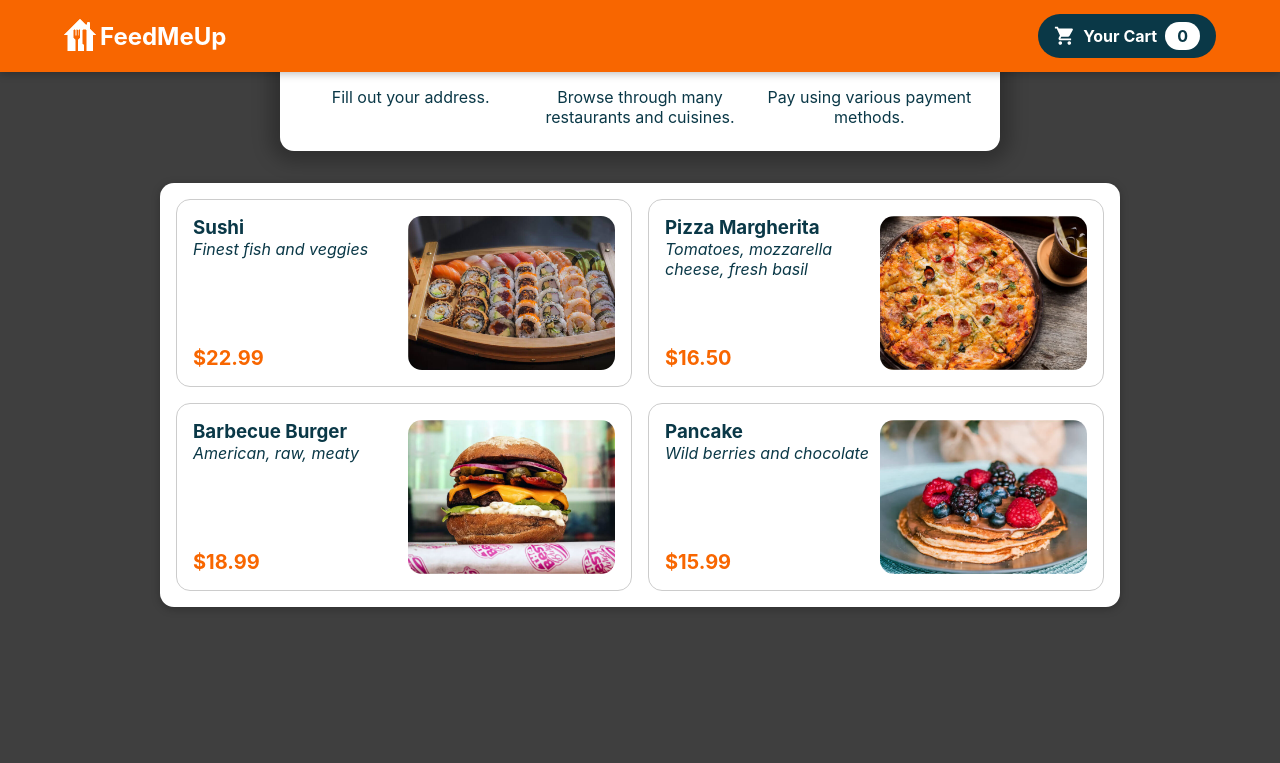
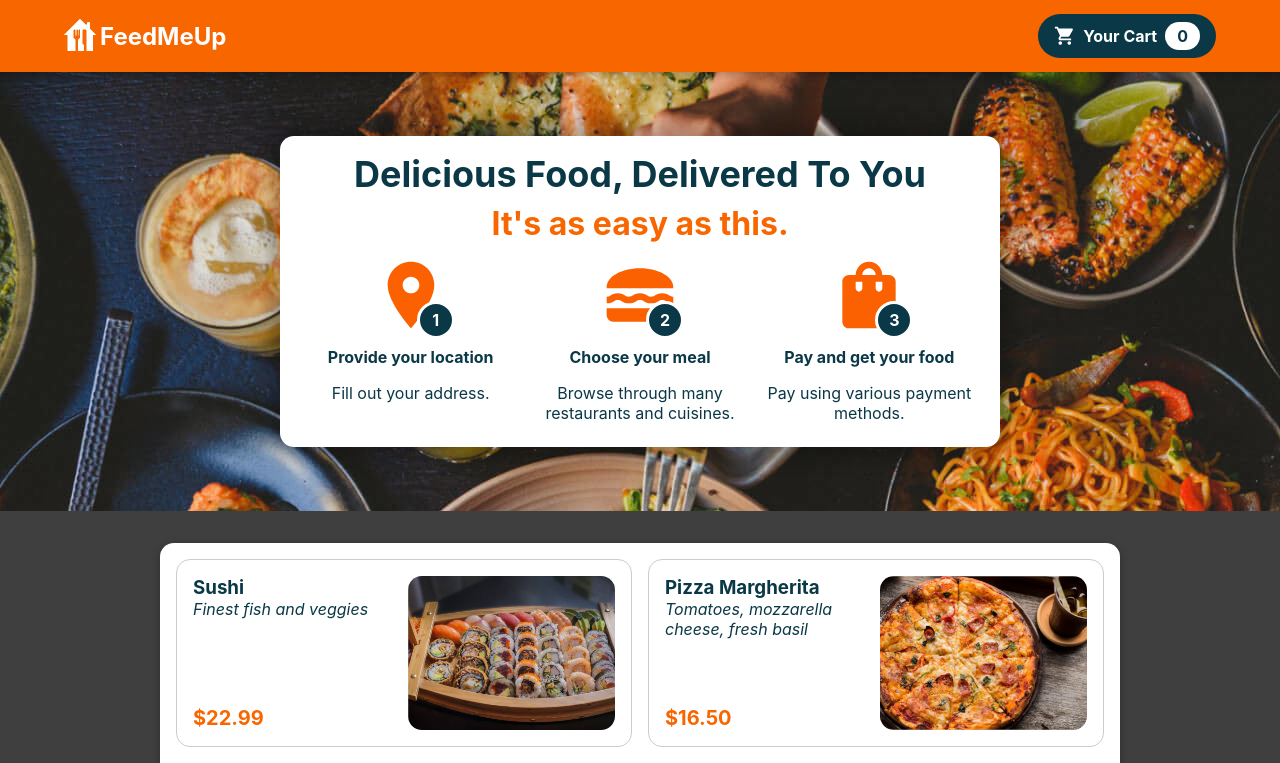
Before and after one commit to TheMankel/FeedMeUp, a React (Create React App) app: page / in a window 1280 px wide. Shown: the top 763 px of the page. Built offline with nearby package versions, Linux system fonts and the light colour scheme.

Commit message:
MealsSummary refactor

```diff
--- a/src/components/Meals/MealsSummary.js
+++ b/src/components/Meals/MealsSummary.js
@@ -5,7 +5,8 @@ import classes from './MealsSummary.module.css';
 
 const MealsSummary = () => {
   return (
-    <section className={classes.summary}>
+    <section className={classes.wrapper}>
+      <div className={classes.summary}>
         <h2>Delicious Food, Delivered To You</h2>
         <h3>It's as easy as this.</h3>
         <div className={classes.steps}>
@@ -40,6 +41,7 @@ const MealsSummary = () => {
             </div>
           </div>
         </div>
+      </div>
     </section>
   );
 };
--- a/src/components/Meals/MealsSummary.module.css
+++ b/src/components/Meals/MealsSummary.module.css
@@ -1,9 +1,14 @@
+.wrapper {
+  background-image: url('../../assets/meals.jpg');
+  padding: 3rem 0;
+  margin-top: 3.5rem;
+}
+
 .summary {
   text-align: center;
   max-width: 45rem;
-  width: 90%;
+  width: 100%;
   margin: auto;
-  margin-top: -18rem;
   position: relative;
   background-color: #ffffff;
   color: white;
@@ -80,8 +85,9 @@ p {
 }
 
 @media (min-width: 481px) {
-  .summary {
-    margin-top: -10rem;
+  .wrapper {
+    padding: 4rem 0;
+    margin-top: 4.5rem;
   }
 
   .steps {
```
Lines whose indentation alone changed are shown as unchanged.
